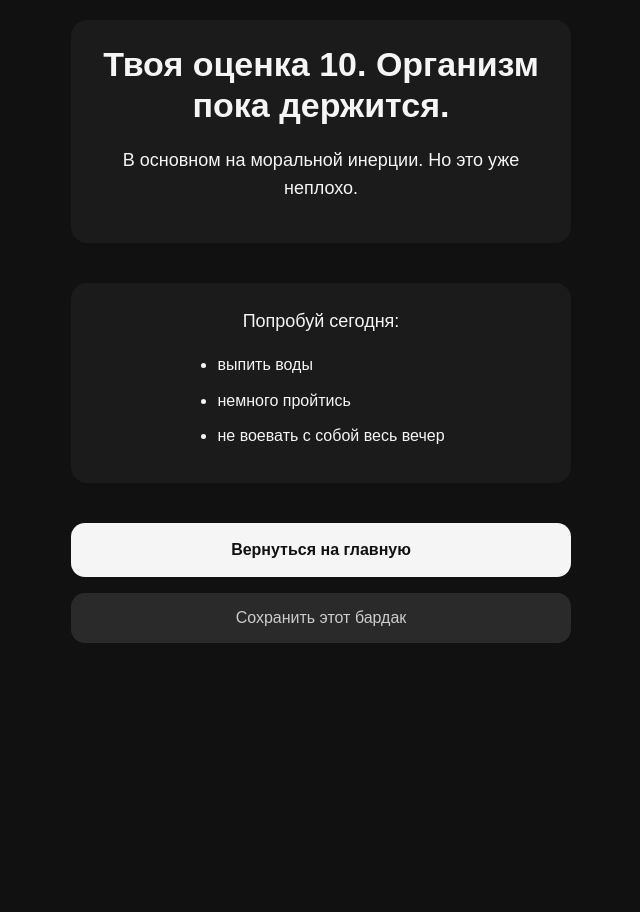
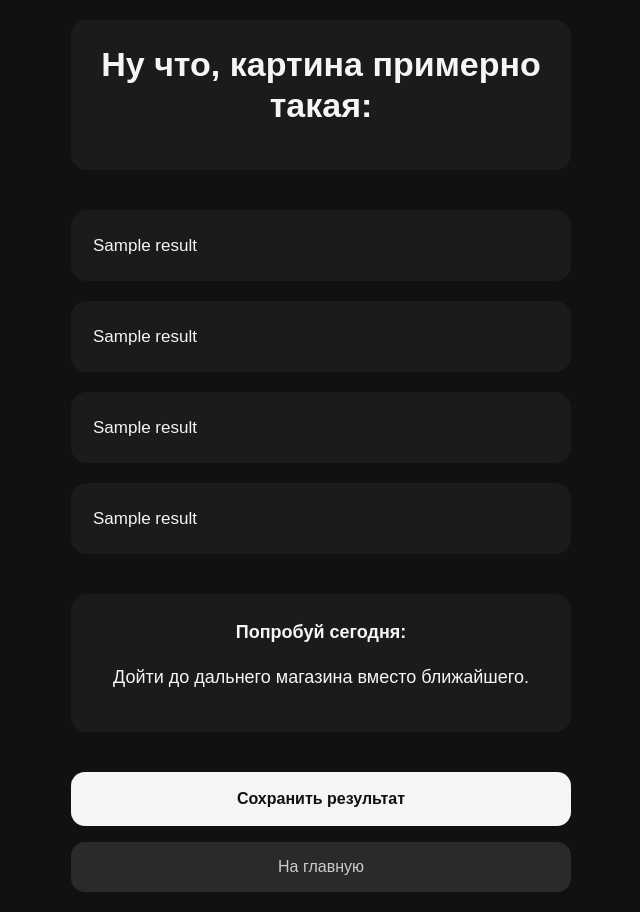
Before and after one commit to k-kopeykin/punk_zozh, a Flask app: template templates/result.html in a window 1280 px wide. Shown: the whole page, without its empty margins (319-959 px from the left). Before the commit the page ends 643 px from the top, so only its background shows below. Run offline with Flask 3, Linux system fonts and the light colour scheme; the template is opened without the code that fills it: most values are stand-ins (such as "Sample title", 1, 10 or a date in 2020).

Commit message:
result.html

```diff
--- a/static/style.css
+++ b/static/style.css
@@ -224,3 +224,31 @@ body {
 
     justify-content: center;
 }
+
+.results-block {
+    display: flex;
+    flex-direction: column;
+    gap: 20px;
+}
+
+.result-card {
+    background-color: #1b1b1b;
+
+    padding: 22px;
+
+    border-radius: 16px;
+
+    line-height: 1.6;
+}
+
+.result-card p {
+    font-size: 17px;
+}
+
+.habit-title {
+    font-size: 20px;
+
+    font-weight: bold;
+
+    margin-bottom: 12px;
+}
--- a/templates/result.html
+++ b/templates/result.html
@@ -12,41 +12,86 @@
 
     <main class="intro-container">
 
+        <!-- Заголовок -->
+
         <section class="message-block">
 
             <h1 class="manifesto-title">
-                Твоя оценка {{score}}. Организм пока держится.
+                Ну что, картина примерно такая:
             </h1>
 
+        </section>
+
+        <!-- Результаты -->
+
+        <section class="results-block">
+
+            <!-- Один блок результата -->
+
+            <div class="result-card">
+
+                <p>
+                    {{results[0]}}
+                </p>
+
+            </div>
+
+            <!-- Следующий блок -->
+
+            <div class="result-card">
+
+                <p>
+                    {{results[1]}}
+                </p>
+
+            </div>
+
+            <!-- И так далее -->
+
+            <div class="result-card">
+
+                <p>
+                    {{results[2]}}
+                </p>
+
+            </div>
+
+
+            <div class="result-card">
+
+                <p>
+                    {{results[3]}}
+                </p>
+
+            </div>
+
+
+        </section>
+
+        <!-- Микро-действие -->
+
+        <section class="message-block">
+
+            <p class="habit-title">
+                Попробуй сегодня:
+            </p>
+
             <p>
-                В основном на моральной инерции.
-                Но это уже неплохо.
+                Дойти до дальнего магазина вместо ближайшего.
             </p>
 
         </section>
 
-        <section class="message-block">
-
-            <p>
-                Попробуй сегодня:
-            </p>
-
-            <ul>
-                <li>выпить воды</li>
-                <li>немного пройтись</li>
-                <li>не воевать с собой весь вечер</li>
-            </ul>
-
-        </section>
+        <!-- Кнопки -->
 
         <section class="buttons-block">
 
-            <a href="/" class="primary-button">
-                Вернуться на главную
+            <a href="#" class="primary-button">
+                Сохранить результат
             </a>
 
-            <a href="#" class="secondary-button">
-                Сохранить этот бардак
+            <a href="/" class="secondary-button">
+                На главную
             </a>
 
         </section>
```
